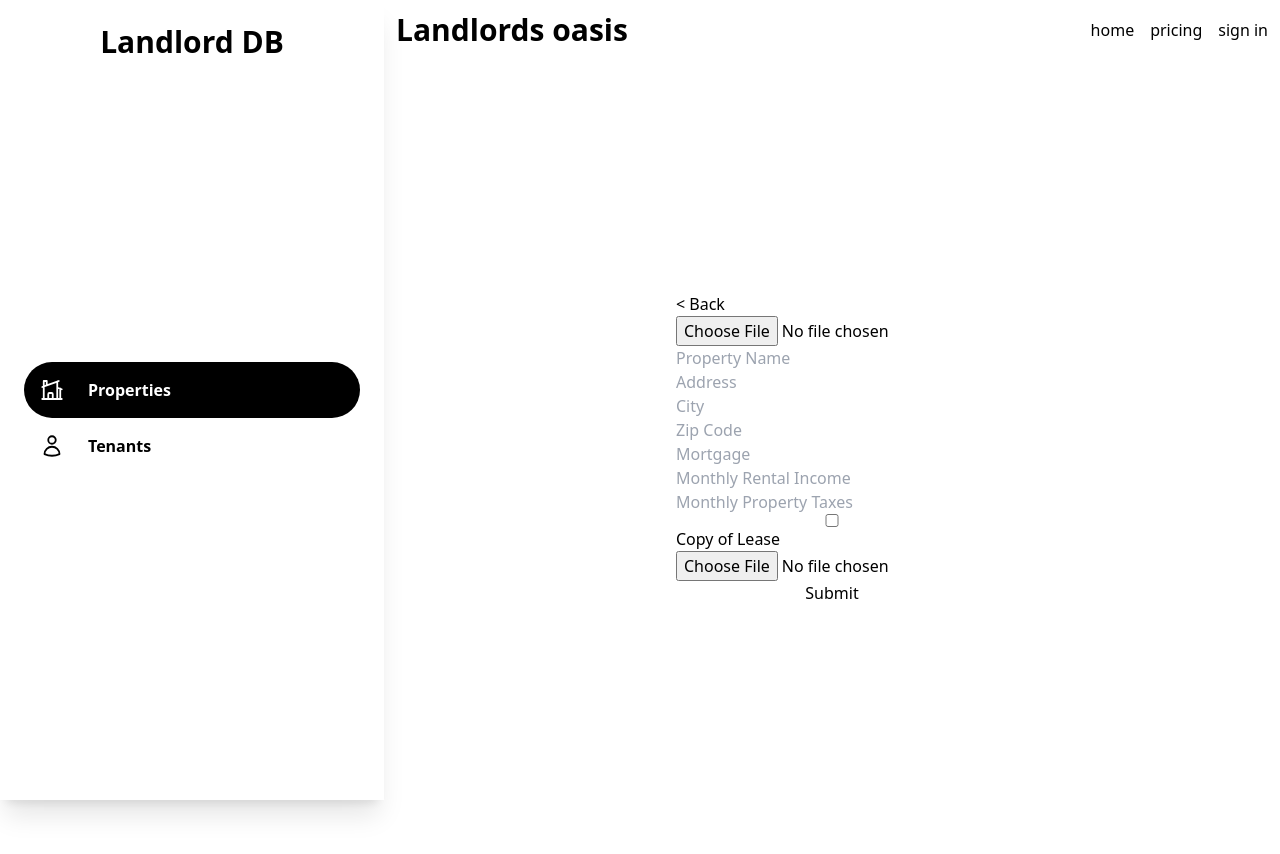
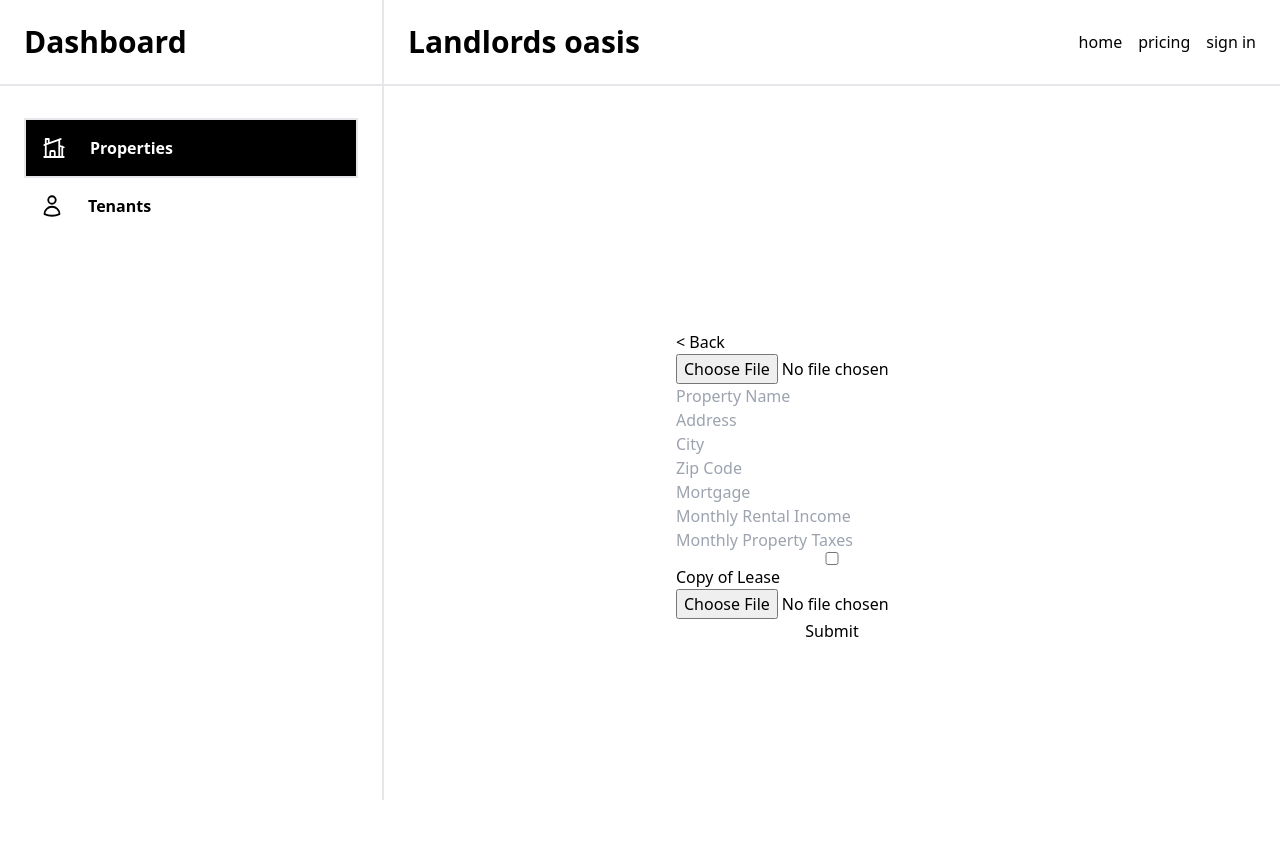
Before and after one commit to JBic9832/PropertyManager, a Next.js app: page /app/properties/add-property in a window 1280 px wide. Shown: the top 854 px of the page. Built offline with nearby package versions, Linux system fonts and the light colour scheme; no server answers.

Commit message:
Redesigned dashboard ui

```diff
--- a/components/DashboardLayout.jsx
+++ b/components/DashboardLayout.jsx
@@ -7,9 +7,8 @@ export default function DashboardLayout({ children }) {
   const router = useRouter();
 
   const activeClass =
-    "bg-black rounded-full text-white w-full p-4 text-left flex gap-6 items-center";
-  const inactiveClass =
-    "rounded-full w-full p-4 text-left flex gap-6 items-center";
+    "bg-black border-2 text-white w-full p-4 text-left flex gap-6 items-center";
+  const inactiveClass = "w-full p-4 text-left flex gap-6 items-center";
 
   const [open, setOpen] = useState(true);
   return (
@@ -20,10 +19,12 @@ export default function DashboardLayout({ children }) {
       <div
         className={`${
           open ? "sm:flex" : "hidden"
-        } sm:flex-col items-center justify-between fixed left-0 top-0 bottom-0 md:w-72 lg:w-96 p-6 bg-white shadow-xl z-[10000]`}
+        } sm:flex-col items-center fixed left-0 top-0 bottom-0 md:w-72 lg:w-96 bg-white border-r-2 z-[10000]`}
       >
-        <h1 className="text-3xl font-bold">Landlord DB</h1>
-        <div className="w-full">
+        <div className="p-6 border-b-2 mb-2 w-full">
+          <h1 className="text-3xl font-bold">Dashboard</h1>
+        </div>
+        <div className="w-full p-6">
           <Link
             href="/app/properties"
             className={
--- a/components/Navbar.jsx
+++ b/components/Navbar.jsx
@@ -16,7 +16,7 @@ export default function Navbar({}) {
   };
 
   return (
-    <nav className="flex justify-between items-center">
+    <nav className="flex justify-between items-center p-6 border-b-2">
       <h1 className="text-3xl font-bold">Landlords oasis</h1>
       <div className="flex gap-4">
         <Link href="/">home</Link>
--- a/lib/firebase.js
+++ b/lib/firebase.js
@@ -18,6 +18,7 @@ let app;
 if (getApps().length < 1) {
   app = initializeApp(firebaseConfig);
 }
-export const db = getFirestore();
-export const storage = getStorage();
+export const auth = getAuth(app);
+export const db = getFirestore(app);
+export const storage = getStorage(app);
 export const googleAuthProvider = new GoogleAuthProvider();
--- a/pages/_app.js
+++ b/pages/_app.js
@@ -36,7 +36,7 @@ export default function App({ Component, pageProps, router }) {
 
   return getLayout(
     <>
-      <div className="p-3">
+      <div>
         <UserContext.Provider value={userData}>
           <Navbar />
           <div className="flex flex-col items-center justify-center h-screen">
--- a/pages/app/properties/index.jsx
+++ b/pages/app/properties/index.jsx
@@ -1,11 +1,9 @@
 import { UserContext } from "@/lib/context";
 import { db } from "@/lib/firebase";
-import axios from "axios";
 import { collection, getDocs, query } from "firebase/firestore";
 import Link from "next/link";
 import { useContext, useEffect, useState } from "react";
 import MainApp from "..";
-import { getAuth } from "firebase/auth";
 
 export default function Properties({}) {
   const { user } = useContext(UserContext);
@@ -32,48 +30,25 @@ export default function Properties({}) {
 
   return (
     <div>
-      {properties ? (
-        properties.length > 0 ? (
-          properties.map((property) => (
-            <a key={property.id} href={`/app/properties/${property.id}`}>
-              <div
-                className="w-[200px] sm:w-[800px]
-            flex flex-col items-center shadow-xl
-            rounded-xl overflow-hidden"
-              >
-                <img
-                  src={property.information.picture}
-                  alt=""
-                  className="object-contain"
-                />
-                <div className="self-start p-4">
-                  <h1 className="text-xl font-bold">
-                    {property.information.address}
-                  </h1>
-                  <p className="font-semibold">
-                    Current Cashflow:{" "}
-                    <span
-                      className={`font-semibold ${
-                        property.information.cashFlow > 0
-                          ? "text-green-500"
-                          : "text-red-500"
-                      }`}
-                    >
-                      {property.information.cashFlow}
-                    </span>
-                  </p>
-                </div>
-              </div>
-            </a>
-          ))
+      <div>
+        <h1>All Properties</h1>
+        {properties ? (
+          properties.length > 0 ? (
+            <table>
+              <tr>
+                <th>Address</th>
+                <th>Cashflow</th>
+              </tr>
+            </table>
+          ) : (
+            <h1>It looks like you haven't added any properties yet.</h1>
+          )
         ) : (
           <div>
-            <h1>Looks like you have no properties added.</h1>
+            <h1>Loading...</h1>
           </div>
-        )
-      ) : (
-        <p>Loading</p>
-      )}
+        )}
+      </div>
       <Link href="/app/properties/add-property">
         <div
           onMouseEnter={() => setHoveringAdd(true)}
```
